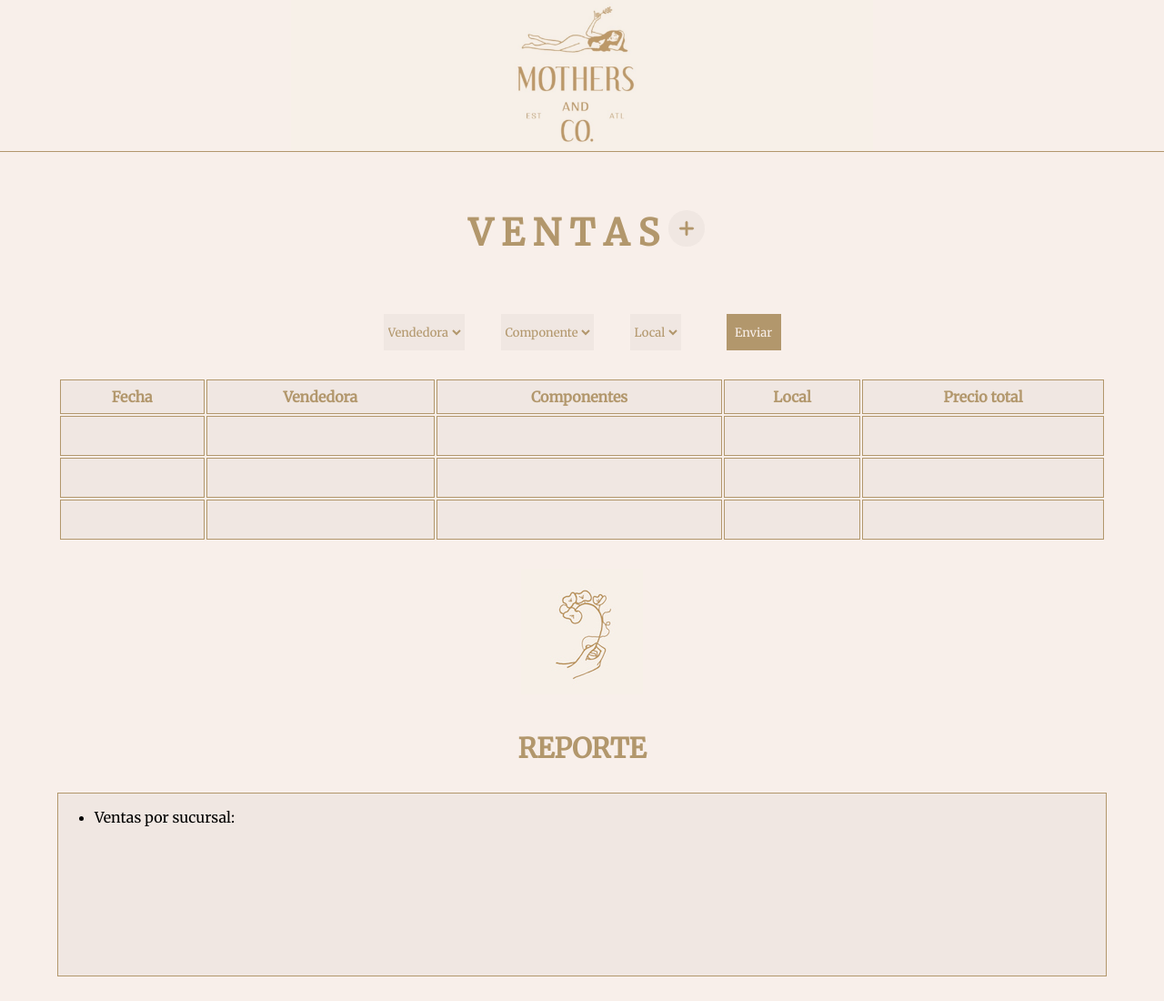
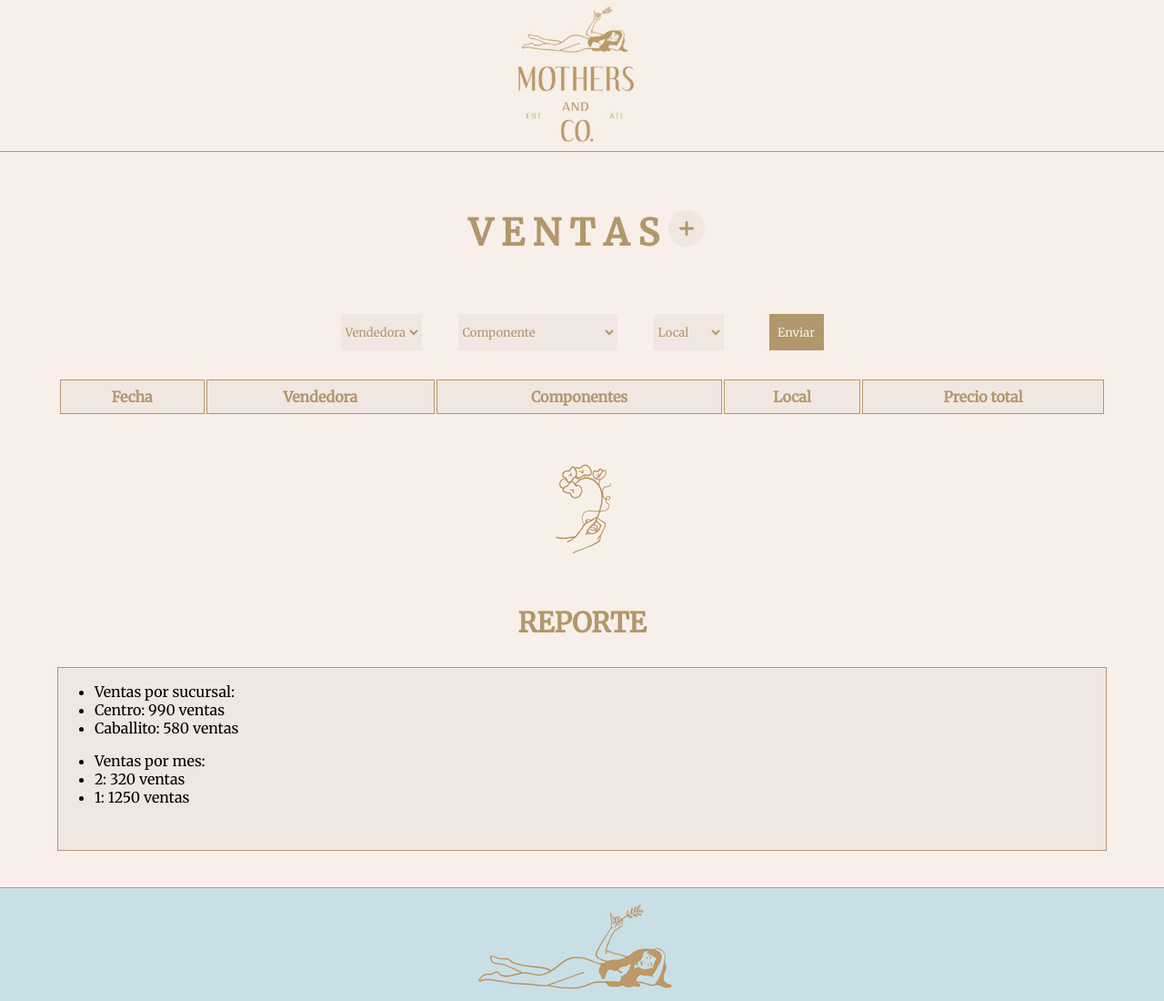
Before and after one commit to javascript2-isp/javascript2-isp, a plain HTML site: page index.html in a window 1280 px wide. Shown: the top 1100 px of the page at 91% size. Drawn offline with Linux system fonts and the light colour scheme.

Commit message:
funcion render y options

```diff
--- a/index.html
+++ b/index.html
@@ -9,7 +9,7 @@
     <link href="https://fonts.googleapis.com/css?family=Merriweather&display=swap" rel="stylesheet">
     <title>Mothers & Co.</title>
 </head >
-<body onload="print()">
+<body onload="initialize()">
   <header class="tableHeader">
     <img class="headerImage" src="images/header.png" alt="">
   </header>
@@ -18,14 +18,14 @@
   <button onclick="myFunction()" class="plusBtn">+</button>
   </div>
   <div class="options">
-    <select name="vendedora" id="vendedora">
-      <option value="0">Vendedora</option>
+    <select name="agent" id="agent">
+      <option value="0" disabled selected>Vendedora</option>
     </select>
-    <select name="componente" id="componente">
-      <option value="0">Componente</option>
+    <select name="component" id="component">
+      <option value="0" disabled selected>Componente</option>
     </select>
-    <select name="local" id="local">
-      <option value="0">Local</option>
+    <select name="store" id="store">
+      <option value="0" disabled selected>Local</option>
     </select>
     <button class="optionButton" onclick="create()">Enviar</button>
   </div>
@@ -37,35 +37,17 @@
     <th>Local</th>
     <th>Precio total</th>
   </tr>
-  <tr>
-    <td class="date"></td>
-    <td class="agent"></td>
-    <td class="component"></td>
-    <td class="store"></td>
-    <td class="totalPrice"></td>
-  </tr>
-  <tr>
-    <td class="date"></td>
-    <td class="agent"></td>
-    <td class="component"></td>
-    <td class="store"></td>
-    <td class="totalPrice"></td>
-  </tr>
-  <tr>
-    <td class="date"></td>
-    <td class="agent"></td>
-    <td class="component"></td>
-    <td class="store"></td>
-    <td class="totalPrice"></td>
-  </tr>
 </table>
 <img class="flower" src="images/mothers8.jpg" alt="">
 <div class="report">
     <p class="reportTitle">Reporte</p>
     <div class="reportText">
-    <ul id="render">
+    <ul id="sucursalRender">
     <li>Ventas por sucursal:</li>
     </ul>
+    <ul id="monthRender">
+      <li>Ventas por mes:</li>
+      </ul>
     </div>
 </div>
 <div class="footer">
--- a/script.js
+++ b/script.js
@@ -23,6 +23,13 @@ var store = {
    ]
  };
 
+ // arrayComponentes
+ let componentArray = []
+ const componentA = store.prices.forEach(
+    a => {
+      componentArray.push(a.component)
+    }
+ )
  //  precioMaquina(componentes)
  const machinePrice = components => {
   let totalPrice = 0
@@ -118,31 +125,33 @@ const bestSeller = () => {
  const sucursalRender = () => {
     let sucursalSales = store.sucursals.map(a => {
        let x = {
-         sucursal: a,
+          month: a,
           total: filteredSales(a)
        }
        return x
     })
     return sucursalSales
  }
+
  //renderPorMes()
  const monthsRender = () => {
+   let objectSales;
     let allYears = store.sales.map( e => e.saleDate.getFullYear())
     let years = allYears.filter((e, i) => allYears.indexOf(e) === i)
     years.forEach( y => {
        let allMonths = store.sales.map( e => e.saleDate.getFullYear() === y ? e.saleDate.getMonth() : '')
        let months = allMonths.filter((e, i) => allMonths.indexOf(e) === i)
-      months.forEach( m => console.log(m+1, monthSales(m+1, y)))
+       objectSales = months.map( m => {
+         let x = {
+         month: m+1,
+         total: monthSales(m+1, y)
+        }
+      return x
+     }
+    )
  })
+ return objectSales
 }
-
-//render
-const finalRender = () => {
-monthsRender();
-console.log(sucursalRender());
-console.log(`Nuestro producto estrella: ${bestSeller()}`);
-}
-
  //let openSelect = () => {
  //  document.getElementById("options").style.display= "block";
  //}
@@ -152,10 +161,9 @@ let myFunction = () => {
     element.classList.toggle("options");
   }
 
- //TODO MAL
   //createOption
- const createOption = (list,place) => {
-   let select = document.getElementById(place)
+  const createOption = (list,id) => {
+    let select = document.getElementById(id)
     list.forEach(e => {
        let option = document.createElement('option')
        option.innerText = e;
@@ -164,12 +172,33 @@ let myFunction = () => {
  })
  }
  //createLi
-const createLi = (lista) => {
-   let sucursalUl = document.getElementById("render")
+ const createLi = (lista,id) => {
+    let sucursalUl = document.getElementById(id)
     lista.forEach (m =>
        {let li = document.createElement('li')
-      li.innerText = m.sucursal
+       li.innerText = `${m.month}: ${m.total} ventas`
        sucursalUl.appendChild(li)
        })
     }
-   createLi(sucursalRender())
+/*  MAL
+//createTr
+const createTr = (lista) => {
+   let table = document.getElementsByClassName("dataTable")
+   lista.forEach (m =>
+      {
+      let tr = document.createElement('tr')
+      table.appendChild(tr)
+      let th = document.createElement("th")
+      th.innerHTML(m.innerText)
+      tr.appendChild(th)
+      })
+   } */
+
+ const initialize = () => {
+    createLi(sucursalRender(),"sucursalRender")
+    createLi(monthsRender(),"monthRender")
+    createOption(store.agents,"agent")
+    createOption(store.sucursals,"store")
+    createOption(componentArray,"component")
+    createTr(store.sales)
+ }
```
Lines whose indentation alone changed are shown as unchanged.
